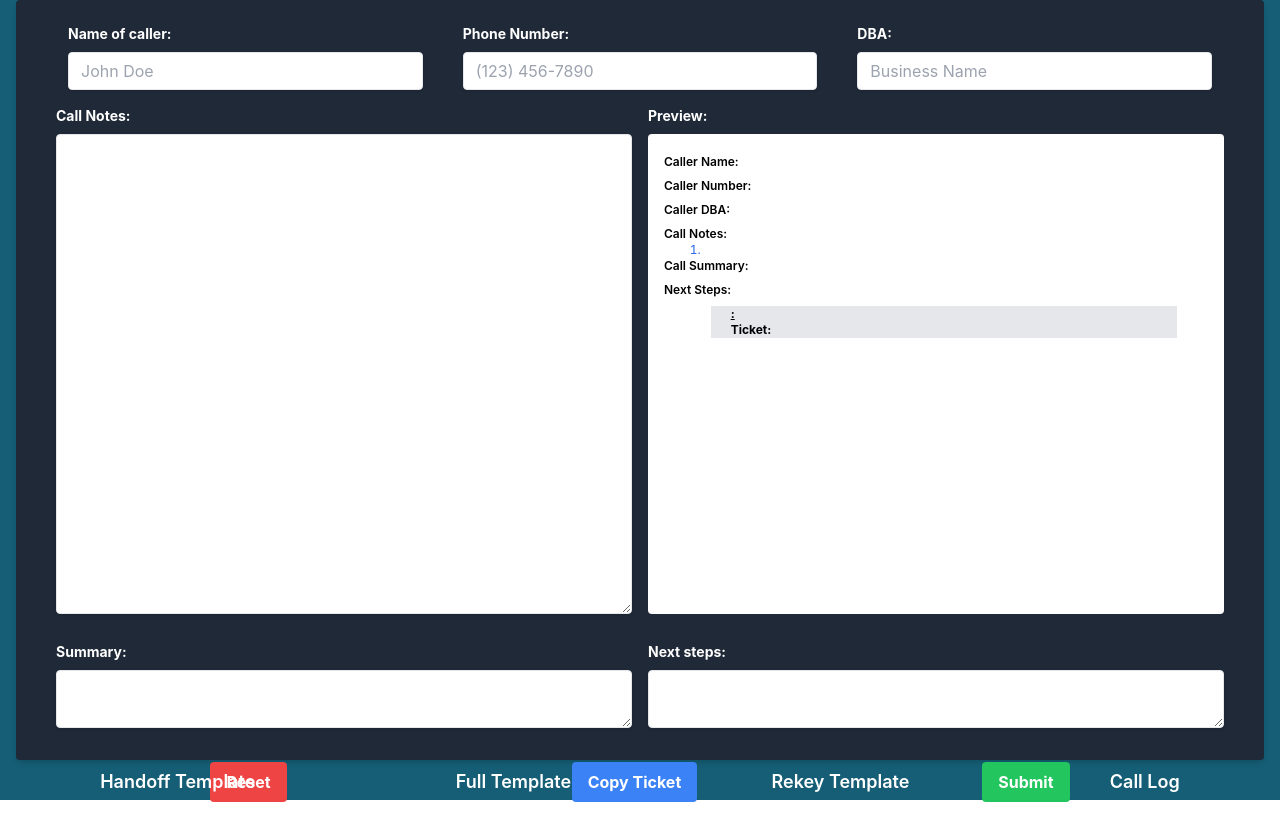
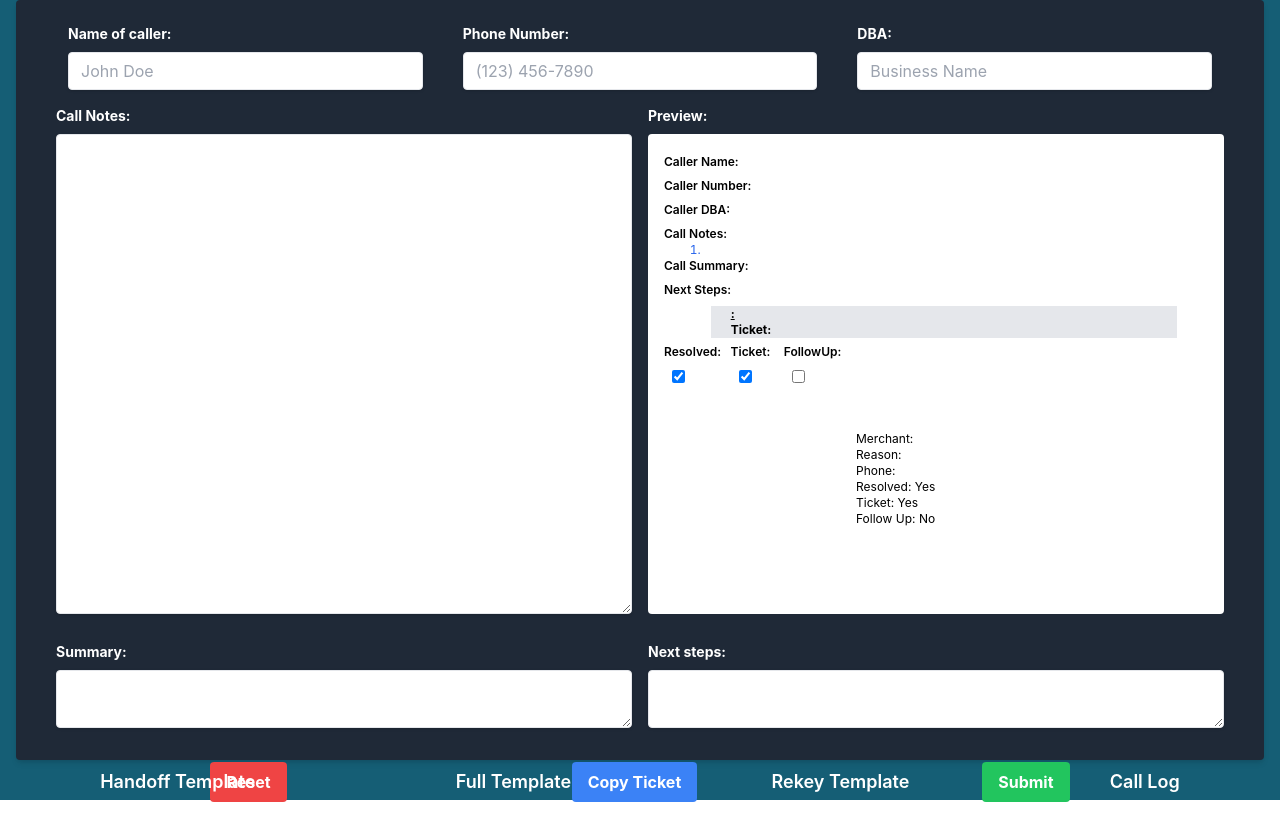
Before and after one commit to coleb229/Call-Notes-App, a React (Create React App) app: page / in a window 1280 px wide. Built offline with nearby package versions, Linux system fonts and the light colour scheme.

Commit message:
Added call log to the full template preview

```diff
--- a/src/components/caller/preview.js
+++ b/src/components/caller/preview.js
@@ -1,3 +1,5 @@
+import { useState } from 'react'
+
 export default function Preview(props) {
   const {
     callNotes,
@@ -7,6 +9,12 @@ export default function Preview(props) {
     callerNumber,
     nextSteps,
   } = props.callState
+
+  const [callState, setCallState] = useState({
+    resolved: true,
+    ticket: true,
+    followUp: false,
+  })
 
   let listCallNotes = callNotes.split('\n')
 
@@ -47,6 +55,72 @@ export default function Preview(props) {
             <p className='font-bold text-xs'>Ticket:</p>
           </p>
         </div>
+        <div className=''>
+          <div className='w-1/3 flex'>
+            <div>
+              <label
+                className='text-left text-xs font-semibold my-2'
+                htmlFor='resolved'
+              >
+                Resolved:
+              </label>
+              <input
+                type='checkbox'
+                id='resolved'
+                name='resolved'
+                className='m-2'
+                checked={callState.resolved}
+                onChange={(e) =>
+                  setCallState({ ...callState, resolved: e.target.checked })
+                }
+              />
+            </div>
+            <div>
+              <label
+                className='text-left text-xs font-semibold my-2'
+                htmlFor='ticket'
+              >
+                Ticket:
+              </label>
+              <input
+                type='checkbox'
+                id='ticket'
+                name='ticket'
+                className='m-2'
+                checked={callState.ticket}
+                onChange={(e) =>
+                  setCallState({ ...callState, ticket: e.target.checked })
+                }
+              />
+            </div>
+            <div>
+              <label
+                className='text-left text-xs font-semibold my-2'
+                htmlFor='followUp'
+              >
+                FollowUp:
+              </label>
+              <input
+                type='checkbox'
+                id='followUp'
+                name='followUp'
+                className='m-2'
+                checked={callState.followUp}
+                onChange={(e) =>
+                  setCallState({ ...callState, followUp: e.target.checked })
+                }
+              />
+            </div>
+          </div>
+          <div className='py-10 w-full mx-auto bg-white rounded text-xs text-left pl-48'>
+            <h2>Merchant: {callerDBA}</h2>
+            <h2>Reason: {callSummary}</h2>
+            <h2>Phone: {callerNumber}</h2>
+            <h2>Resolved: {callState.resolved ? 'Yes' : 'No'}</h2>
+            <h2>Ticket: {callState.ticket ? 'Yes' : 'No'}</h2>
+            <h2>Follow Up: {callState.followUp ? 'Yes' : 'No'}</h2>
+          </div>
+        </div>
       </div>
     </div>
   )
```
